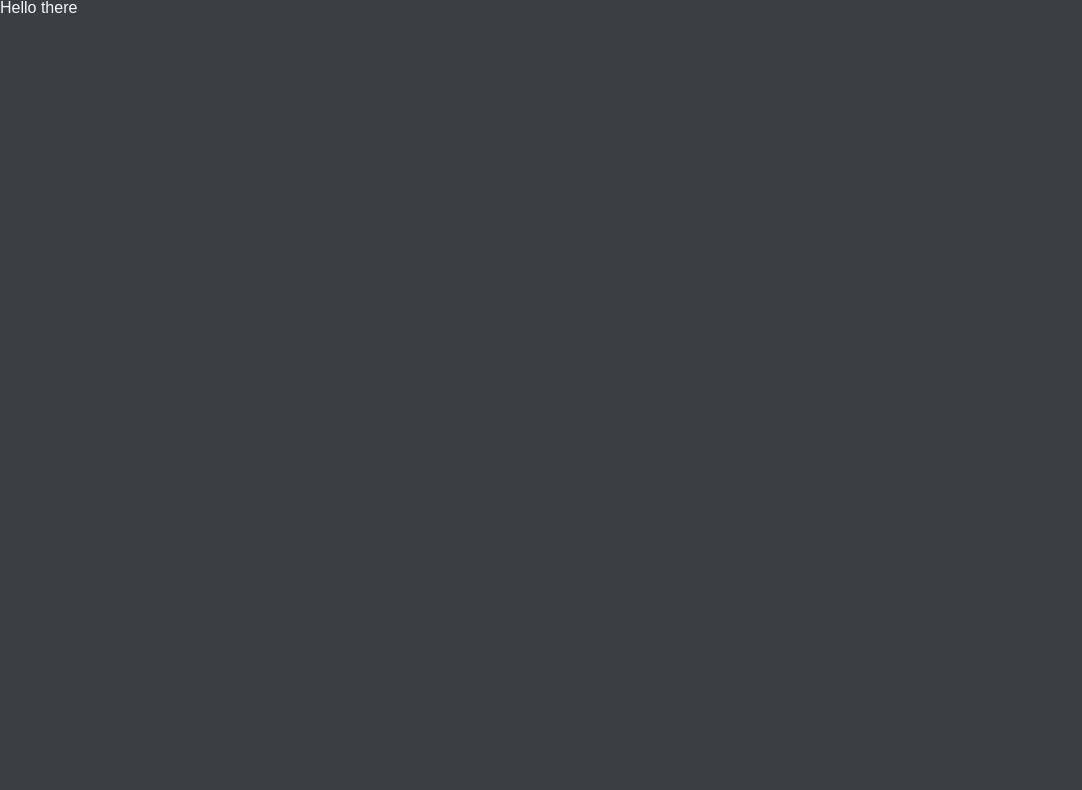
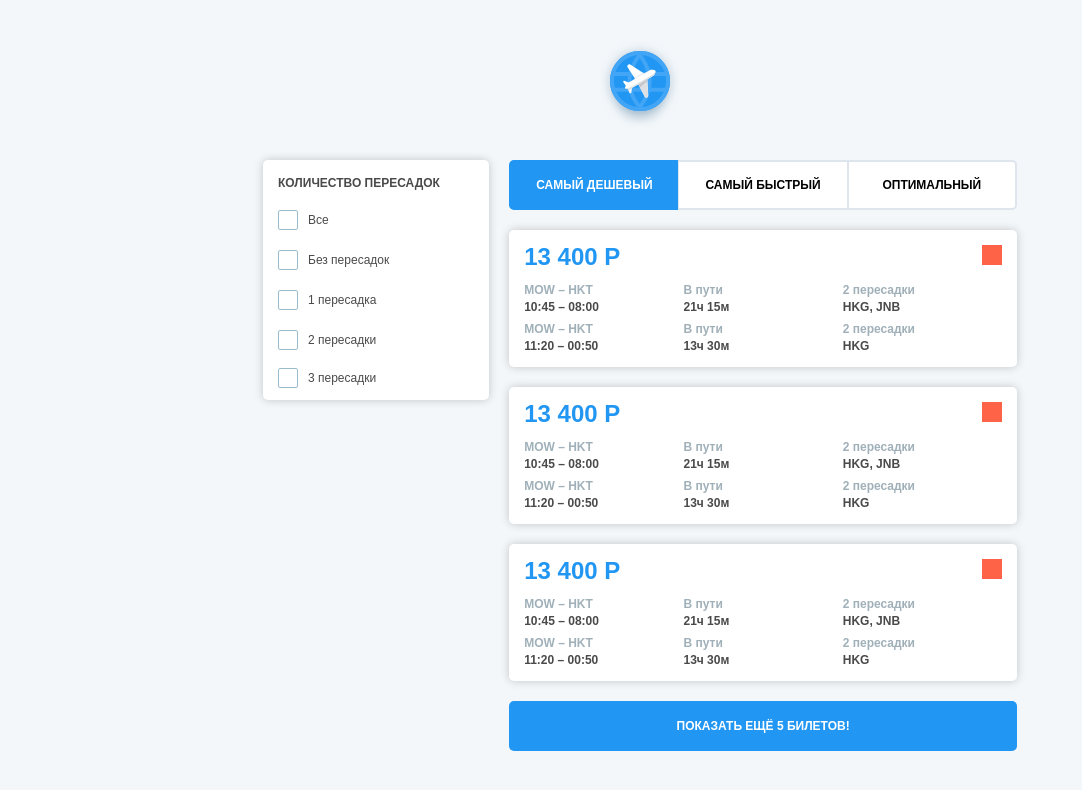
Before and after one commit to unoejk/kata_3-3_react_avisales, a React app: page / in a window 1280 px wide. Shown: the whole page, without its empty margins (0-1082 px from the left). Built offline with nearby package versions, Linux system fonts and the light colour scheme.

Commit message:
1s layout

```diff
--- a/src/components/App/App.js
+++ b/src/components/App/App.js
@@ -1,13 +1,36 @@
 
 import React, { useState } from 'react'
-import './App.scss'
-import CompName from '../CompName/CompName'
+import style from './App.module.scss'
+import TransfersPanel from './TransfersPanel/TransfersPanel'
+import OrganizePanel from './OrganizePanel/OrganizePanel'
+import TicketsList from './TicketsList/TicketsList'
+import ShowMoreBtn from './ShowMoreBtn/ShowMoreBtn'
 
 const App=()=>{
     // const [takeMeName,setTakeMeName]=useState(undefined)
+
+    // ---------------- forTransfersPanel
+
+    // ---------------- forOrganizePanel
+
+    // ---------------- forTicketsList
+
+    // ---------------- forShowMoreBtn
+
     return (
-        <CompName/>
-        // <h1>Hello there</h1>
+        <div className={style.app}>
+            <header className={style.app__header}></header>
+            <div className={style.app__inner}>
+                <aside className={style.app__sidebar}>
+                    <TransfersPanel/>
+                </aside>
+                <main className={style.app__main}>
+                    <OrganizePanel/>
+                    <TicketsList/>
+                    <ShowMoreBtn/>
+                </main>
+            </div>
+        </div>
     )
 }
 
--- /dev/null
+++ b/src/components/App/App.module.scss
@@ -0,0 +1,66 @@
+
+body{
+    font-size: 12px;
+    color: #4A4A4A;
+}
+
+.app{
+    min-height: 100vh;
+
+    background-color: #F3F7FA;
+
+    display: flex;
+    flex-direction: column;
+    align-items: center;
+    //padding: 0 0 40px 0;
+    padding: 0 20px 40px 20px;
+
+    @media (max-width: 767px) {
+        padding: 0 20px 20px 20px;
+    }
+
+    &__header{
+        margin-top: 10px;
+        height: 150px;
+        width: 100%;
+
+        background-image: url("../../assets/svg/logoAvisales.svg");
+        background-repeat: no-repeat;
+        background-position: center center;
+
+        @media (max-width: 767px) {
+            height: 110px;
+        }
+    }
+
+    &__inner{
+        width: 100%;
+        max-width: 754px;
+
+        display: flex;
+        gap: 20px;
+
+        @media (max-width: 767px) {
+            flex-direction: column;
+            width: 100%;
+        }
+    }
+
+    &__sidebar{
+        height: fit-content;
+        width: 30%;
+
+        @media (max-width: 767px) {
+            width: 100%;
+        }
+    }
+
+    &__main{
+        flex-grow: 1;
+        height: fit-content;
+
+        display: flex;
+        flex-direction: column;
+        gap: 20px;
+    }
+}
--- a/src/components/App/App.scss
+++ /dev/null
@@ -1,5 +0,0 @@
-
-body{
-    background-color: #3c3f41;
-    color: aliceblue;
-}
--- /dev/null
+++ b/src/components/App/OrganizePanel/OrganizePanel.js
@@ -0,0 +1,33 @@
+import React, { useState } from 'react'
+import style from './OrganizePanel.module.scss'
+
+const OrganizePanel = (props) => {
+    // const [takeMeName,setTakeMeName]=useState(undefined)
+    return (
+        <nav className={style.organizePanel}>
+            <button className={`${style.organizePanel__btn} ${style['organizePanel__btn--isActive']}`}>
+                САМЫЙ ДЕШЕВЫЙ
+            </button>
+            <button className={style.organizePanel__btn}>
+                САМЫЙ БЫСТРЫЙ
+            </button>
+            <button className={style.organizePanel__btn}>
+                ОПТИМАЛЬНЫЙ
+            </button>
+        </nav>
+        // <div className={'testDiv'}>Hello there</div>
+    )
+}
+
+// takeMeName.defaultProps={
+//     takeMeName:'',
+// }
+// takeMeName.propTypes={
+//     takeMeName:(props, propName, componentName)=>{
+//         if (typeof props[propName]==='string')
+//             return null
+//         return new TypeError(`${componentName}: ${propName} must be string`)
+//     },
+// }
+
+export default OrganizePanel
--- /dev/null
+++ b/src/components/App/OrganizePanel/OrganizePanel.module.scss
@@ -0,0 +1,39 @@
+
+.organizePanel{
+    display: flex;
+
+    &__btn{
+        height: 50px;
+        width: 33%;
+        flex-grow: 1;
+
+        background-color: #FFFFFF;
+        border: #DFE5EC 2px solid;
+        border-right-width: 1px;
+        border-left-width: 1px;
+        font-weight: bold;
+
+        &:first-child{
+            border-radius: 5px 0 0 5px;
+            border-left-width: 2px;
+        }
+        &:last-child{
+            border-radius: 0 5px 5px 0;
+            border-right-width: 2px;
+        }
+
+        &:hover{
+            color: #2196F3;
+        }
+
+        &--isActive{
+            color: #FFFFFF;
+            background-color: #2196F3;
+            border-color: #2196F3;
+
+            &.organizePanel__btn:hover{
+                color: #FFFFFF;
+            }
+        }
+    }
+}
--- /dev/null
+++ b/src/components/App/ShowMoreBtn/ShowMoreBtn.js
@@ -0,0 +1,24 @@
+import React, { useState } from 'react'
+import style from './ShowMoreBtn.module.scss'
+
+const ShowMoreBtn = (props) => {
+    // const [takeMeName,setTakeMeName]=useState(undefined)
+    return (
+        <button className={style.showMoreBtn}>
+            ПОКАЗАТЬ ЕЩЁ 5 БИЛЕТОВ!
+        </button>
+    )
+}
+
+// takeMeName.defaultProps={
+//     takeMeName:'',
+// }
+// takeMeName.propTypes={
+//     takeMeName:(props, propName, componentName)=>{
+//         if (typeof props[propName]==='string')
+//             return null
+//         return new TypeError(`${componentName}: ${propName} must be string`)
+//     },
+// }
+
+export default ShowMoreBtn
--- /dev/null
+++ b/src/components/App/ShowMoreBtn/ShowMoreBtn.module.scss
@@ -0,0 +1,10 @@
+
+.showMoreBtn{
+    height: 50px;
+    width: 100%;
+
+    border-radius: 5px;
+    color: #FFFFFF;
+    background-color: #2196F3;
+    font-weight: bold;
+}
--- /dev/null
+++ b/src/components/App/TicketsList/TicketCard/TicketCard.js
@@ -0,0 +1,57 @@
+import React, { useState } from 'react'
+import style from './TicketCard.module.scss'
+
+const TicketCard = (props) => {
+    // const [takeMeName,setTakeMeName]=useState(undefined)
+    return (
+        <article className={style.ticketCard}>
+            <div className={style.ticketCard__header}>
+                <span className={style.ticketCard__cost}>13 400 Р</span>
+                <div className={style.ticketCard__logo}></div>
+            </div>
+            <div className={style.ticketCard__inner}>
+                <div className={style.ticketCard__transferRow}>
+                    <div className={style.ticketCard__infoBlock}>
+                        <span className={style.ticketCard__infoAnn}>MOW – HKT</span>
+                        <span className={style.ticketCard__infoContent}>10:45 – 08:00</span>
+                    </div>
+                    <div className={style.ticketCard__infoBlock}>
+                        <span className={style.ticketCard__infoAnn}>В пути</span>
+                        <span className={style.ticketCard__infoContent}>21ч 15м</span>
+                    </div>
+                    <div className={style.ticketCard__infoBlock}>
+                        <span className={style.ticketCard__infoAnn}>2 пересадки</span>
+                        <span className={style.ticketCard__infoContent}>HKG, JNB</span>
+                    </div>
+                </div>
+                <div className={style.ticketCard__transferRow}>
+                    <div className={style.ticketCard__infoBlock}>
+                        <span className={style.ticketCard__infoAnn}>MOW – HKT</span>
+                        <span className={style.ticketCard__infoContent}>11:20 – 00:50</span>
+                    </div>
+                    <div className={style.ticketCard__infoBlock}>
+                        <span className={style.ticketCard__infoAnn}>В пути</span>
+                        <span className={style.ticketCard__infoContent}>13ч 30м</span>
+                    </div>
+                    <div className={style.ticketCard__infoBlock}>
+                        <span className={style.ticketCard__infoAnn}>2 пересадки</span>
+                        <span className={style.ticketCard__infoContent}>HKG</span>
+                    </div>
+                </div>
+            </div>
+        </article>
+    )
+}
+
+// takeMeName.defaultProps={
+//     takeMeName:'',
+// }
+// takeMeName.propTypes={
+//     takeMeName:(props, propName, componentName)=>{
+//         if (typeof props[propName]==='string')
+//             return null
+//         return new TypeError(`${componentName}: ${propName} must be string`)
+//     },
+// }
+
+export default TicketCard
--- /dev/null
+++ b/src/components/App/TicketsList/TicketCard/TicketCard.module.scss
@@ -0,0 +1,57 @@
+
+.ticketCard{
+    background-color: #FFFFFF;
+    border-radius: 5px;
+    overflow: hidden;
+    box-shadow: 0 0 10px 0 rgba(0, 0, 0, 0.2);
+
+    display: flex;
+    flex-direction: column;
+    gap: 15px;
+    padding: 15px;
+
+    &__header{
+        display: flex;
+        justify-content: space-between;
+    }
+
+    &__cost{
+        font-size: 24px;
+        font-weight: bold;
+        color: #2196F3;
+    }
+
+    &__logo{
+        height: 20px;
+        width: 20px;
+        background-color: tomato;
+    }
+
+    &__inner{
+        display: flex;
+        flex-direction: column;
+        gap: 10px;
+    }
+
+    &__transferRow{
+        display: flex;
+    }
+
+    &__infoBlock{
+        width: 33%;
+        flex-grow: 1;
+
+        display: flex;
+        flex-direction: column;
+        gap: 5px;
+    }
+
+    &__infoAnn{
+        color: #A0B0B9;
+        font-weight: bold;
+    }
+
+    &__infoContent{
+        font-weight: bold;
+    }
+}
--- /dev/null
+++ b/src/components/App/TicketsList/TicketsList.js
@@ -0,0 +1,37 @@
+import React, { useState } from 'react'
+import style from './TicketsList.module.scss'
+import TicketCard from './TicketCard/TicketCard'
+
+const TicketsList = (props) => {
+    // const [takeMeName,setTakeMeName]=useState(undefined)
+
+    const ticketsColl=[1,2,3].map(val=>{
+        return(
+            <li
+                className={style.ticketsList__item}
+                key={val}
+            >
+                <TicketCard/>
+            </li>
+        )
+    })
+
+    return (
+        <ul className={style.ticketsList}>
+            {ticketsColl}
+        </ul>
+    )
+}
+
+// takeMeName.defaultProps={
+//     takeMeName:'',
+// }
+// takeMeName.propTypes={
+//     takeMeName:(props, propName, componentName)=>{
+//         if (typeof props[propName]==='string')
+//             return null
+//         return new TypeError(`${componentName}: ${propName} must be string`)
+//     },
+// }
+
+export default TicketsList
--- /dev/null
+++ b/src/components/App/TicketsList/TicketsList.module.scss
@@ -0,0 +1,8 @@
+
+.ticketsList{
+    display: flex;
+    flex-direction: column;
+    gap: 20px;
+
+    &__item{}
+}
--- /dev/null
+++ b/src/components/App/TransfersPanel/TransfersPanel.js
@@ -0,0 +1,87 @@
+import React, { useState } from 'react'
+import style from './TransfersPanel.module.scss'
+
+const TransfersPanel = (props) => {
+    // const [takeMeName,setTakeMeName]=useState(undefined)
+    return (
+        <div className={style.transfersPanel}>
+            <h2 className={style.transfersPanel__panelName}>КОЛИЧЕСТВО ПЕРЕСАДОК</h2>
+            <ul className={style.transfersPanel__list}>
+                <li className={style.transfersPanel__item}>
+                    <label className={style.transfersPanel__label}>
+                        <div className={style.transfersPanel__checkbox}>
+                            <input
+                                className={style.transfersPanel__realCheckbox}
+                                type="checkbox"
+                            />
+                            <span className={style.transfersPanel__fakeCheckbox}></span>
+                        </div>
+                        <span className={style.transfersPanel__labelAnn}>Все</span>
+                    </label>
+                </li>
+                <li className={style.transfersPanel__item}>
+                    <label className={style.transfersPanel__label}>
+                        <div className={style.transfersPanel__checkbox}>
+                            <input
+                                className={style.transfersPanel__realCheckbox}
+                                type="checkbox"
+                            />
+                            <span className={style.transfersPanel__fakeCheckbox}></span>
+                        </div>
+                        <span className={style.transfersPanel__labelAnn}>Без пересадок</span>
+                    </label>
+                </li>
+                <li className={style.transfersPanel__item}>
+                    <label className={style.transfersPanel__label}>
+                        <div className={style.transfersPanel__checkbox}>
+                            <input
+                                className={style.transfersPanel__realCheckbox}
+                                type="checkbox"
+                            />
+                            <span className={style.transfersPanel__fakeCheckbox}></span>
+                        </div>
+                        <span className={style.transfersPanel__labelAnn}>1 пересадка</span>
+                    </label>
+                </li>
+                <li className={style.transfersPanel__item}>
+                    <label className={style.transfersPanel__label}>
+                        <div className={style.transfersPanel__checkbox}>
+                            <input
+                                className={style.transfersPanel__realCheckbox}
+                                type="checkbox"
+                            />
+                            <span className={style.transfersPanel__fakeCheckbox}></span>
+                        </div>
+                        <span className={style.transfersPanel__labelAnn}>2 пересадки</span>
+                    </label>
+                </li>
+                <li className={style.transfersPanel__item}>
+                    <label className={style.transfersPanel__label}>
+                        <div className={style.transfersPanel__checkbox}>
+                            <input
+                                className={style.transfersPanel__realCheckbox}
+                                type="checkbox"
+                            />
+                            <span className={style.transfersPanel__fakeCheckbox}></span>
+                        </div>
+                        <span className={style.transfersPanel__labelAnn}>3 пересадки</span>
+                    </label>
+                </li>
+            </ul>
+        </div>
+        // <div className={'testDiv'}>Hello there</div>
+    )
+}
+
+// takeMeName.defaultProps={
+//     takeMeName:'',
+// }
+// takeMeName.propTypes={
+//     takeMeName:(props, propName, componentName)=>{
+//         if (typeof props[propName]==='string')
+//             return null
+//         return new TypeError(`${componentName}: ${propName} must be string`)
+//     },
+// }
+
+export default TransfersPanel
--- /dev/null
+++ b/src/components/App/TransfersPanel/TransfersPanel.module.scss
@@ -0,0 +1,61 @@
+
+.transfersPanel{
+    background-color: #FFFFFF;
+    border-radius: 5px;
+    overflow: hidden;
+    box-shadow: 0 0 10px 0 rgba(0, 0, 0, 0.2);
+
+    &__panelName{
+        height: 40px;
+        display: flex;
+        align-items: center;
+
+        font-weight: bold;
+        padding: 5px 15px 0 15px;
+    }
+    &__list{}
+
+    &__item{
+        height: 40px;
+        padding: 0 15px 0 15px;
+
+        &:last-child{
+            padding-bottom: 5px;
+        }
+
+        &:hover{
+            background-color: #F1FCFF;
+        }
+    }
+
+    &__label{
+        height: 100%;
+        cursor: pointer;
+
+        display: flex;
+        align-items: center;
+        gap: 10px;
+    }
+
+    // checkbox
+    &__checkbox{
+        display: block;
+        width: 20px;
+        height: 20px;
+    }
+    &__realCheckbox{
+        position: absolute;
+        clip: rect(0 0 0 0);
+    }
+    &__fakeCheckbox{
+        position: absolute;
+        width: 20px;
+        height: 20px;
+        background-image: url("../../../assets/svg/checkboxOff.svg");
+    }
+    &__realCheckbox:checked + &__fakeCheckbox{
+        background-image: url("../../../assets/svg/checkboxOn.svg");
+    }
+
+    &__labelAnn{}
+}
--- a/src/styles/default.css
+++ b/src/styles/default.css
@@ -8,7 +8,7 @@ html{
 
 body{
     min-height: 100vh;
-    font-family: 'TT Lakes', 'Arial', sans-serif;
+    font-family: 'Arial', sans-serif;
 }
 
 button{
@@ -34,3 +34,9 @@ a,a:hover,a:active{
     color: inherit;
     outline: 0 none transparent;
 }
+
+.testDiv{
+    height: 200px;
+    width: 200px;
+    background-color: tomato;
+}
```
Also changed, not shown: src/assets/svg/checkboxOff.svg (added), src/assets/svg/checkboxOn.svg (added), src/assets/svg/logoAvisales.svg (added).
